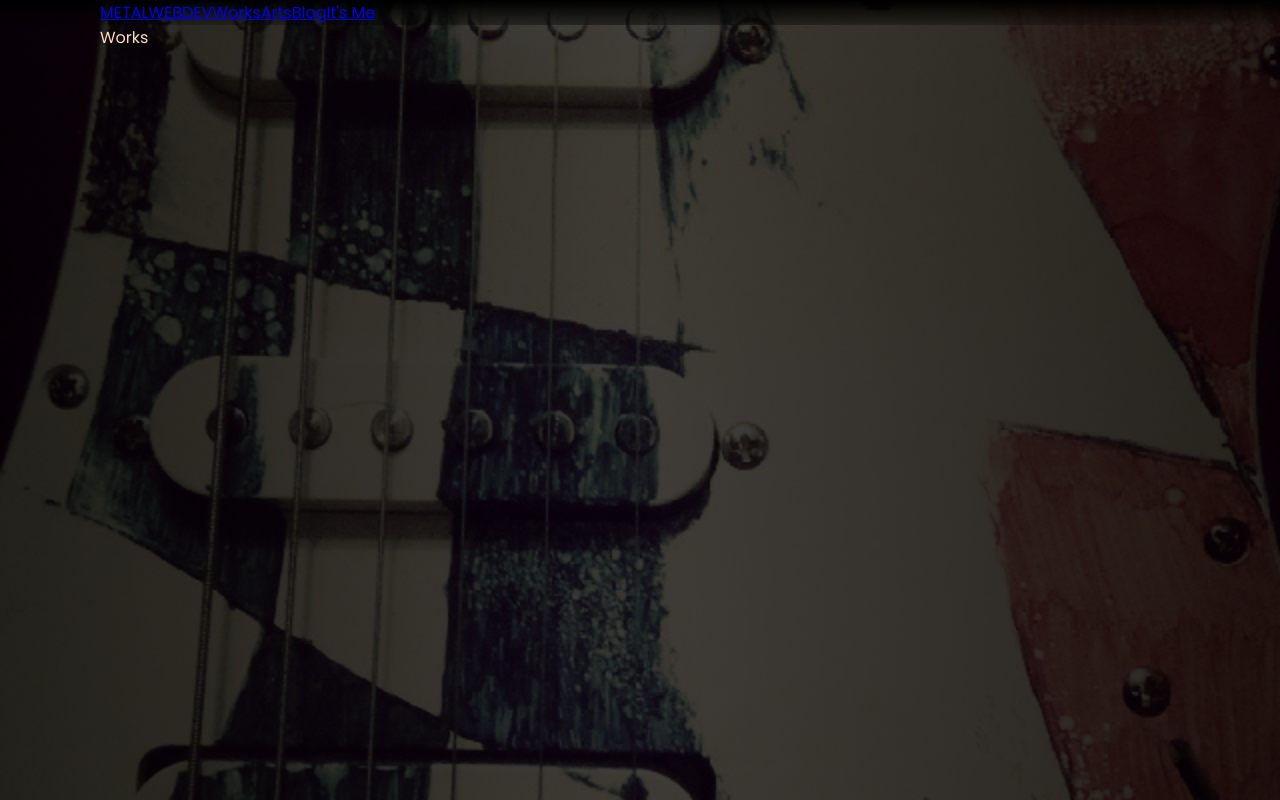
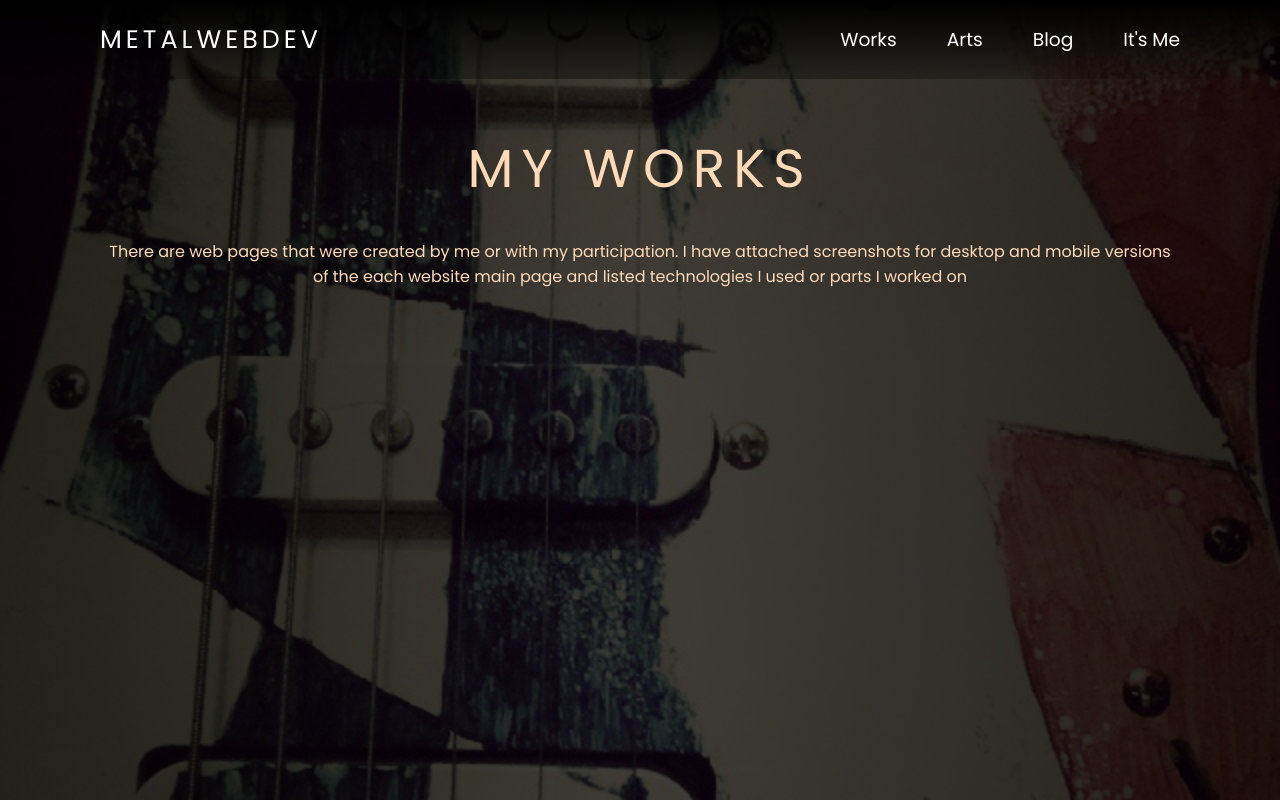
Before and after one commit to lenaryan/my-site-react, a React (Create React App) app: page /works in a window 1280 px wide. Shown: the top 800 px of the page. Built offline with nearby package versions, Linux system fonts and the light colour scheme.

Commit message:
styled header and started to add content to pages

```diff
--- a/src/Pages/Arts.js
+++ b/src/Pages/Arts.js
@@ -9,7 +9,7 @@ class Arts extends Component {
         <Header/>
         <div className="home">
             <div className="wrapper">
-                Arts
+                <h1>My Arts</h1>
             </div>
         </div>
         <Footer />
--- a/src/Pages/Blog.js
+++ b/src/Pages/Blog.js
@@ -9,7 +9,7 @@ class Blog extends Component {
         <Header/>
         <div className="home">
             <div className="wrapper">
-                Blog
+              <h1>Blog</h1>
             </div>
         </div>
         <Footer />
--- a/src/Pages/Itsme.js
+++ b/src/Pages/Itsme.js
@@ -9,7 +9,7 @@ class Itsme extends Component {
         <Header/>
         <div className="home">
             <div className="wrapper">
-                It's me
+              <h1>About me</h1>
             </div>
         </div>
         <Footer />
--- a/src/Pages/Works.js
+++ b/src/Pages/Works.js
@@ -9,7 +9,8 @@ class Works extends Component {
         <Header/>
         <div className="home">
             <div className="wrapper">
-                Works
+              <h1>My Works</h1>
+              <p className="intro-text">There are web pages that were created by me or with my participation. I have attached screenshots for desktop and mobile versions of the each website main page and listed technologies I used or parts I worked on</p>
             </div>
         </div>
         <Footer />
--- a/src/Styles/SASS/default.sass
+++ b/src/Styles/SASS/default.sass
@@ -153,6 +153,17 @@ html, body
     max-width: 1080px
     margin: 0 auto
 
+    h1
+        text-align: center
+        margin: 50px 20px 30px;
+        font-weight: 400;
+        text-transform: uppercase;
+        font-size: 40pt;
+        letter-spacing: 8px;
+
+    .intro-text
+        text-align: center
+
     .block-info
         display: flex
         justify-content: center
@@ -265,3 +276,31 @@ html, body
                 color: #a946cc
 .header
     background: linear-gradient(to bottom, black, rgba(0, 0, 0, 0.85))
+
+    .head-inside
+        display: flex
+        align-items: center
+
+        a
+            color: white
+            text-decoration: none
+            padding: 20px 0
+            font-size: 14pt
+            transition-duration: 0.3s
+
+        .link-works:hover
+            color: #0a995c
+        .link-arts:hover
+            color: #10ff12
+        .link-blog:hover
+            color: #f98ff7
+        .link-me:hover
+            color: #a946cc
+
+        .logo
+            font-size: 19pt
+            letter-spacing: 4px
+            flex: 1
+
+        .menu-item
+            margin-left: 50px
--- a/src/index.js
+++ b/src/index.js
@@ -6,7 +6,6 @@ import Works from './Pages/Works';
 import Arts from './Pages/Arts';
 import Itsme from './Pages/Itsme';
 import './Styles/CSS/default.min.css';
-import './scripts.js';
 import {BrowserRouter, Route} from 'react-router-dom';
 
 ReactDOM.render(
```
Also changed, not shown: src/Styles/CSS/default.min.css, src/scripts.js (deleted).
